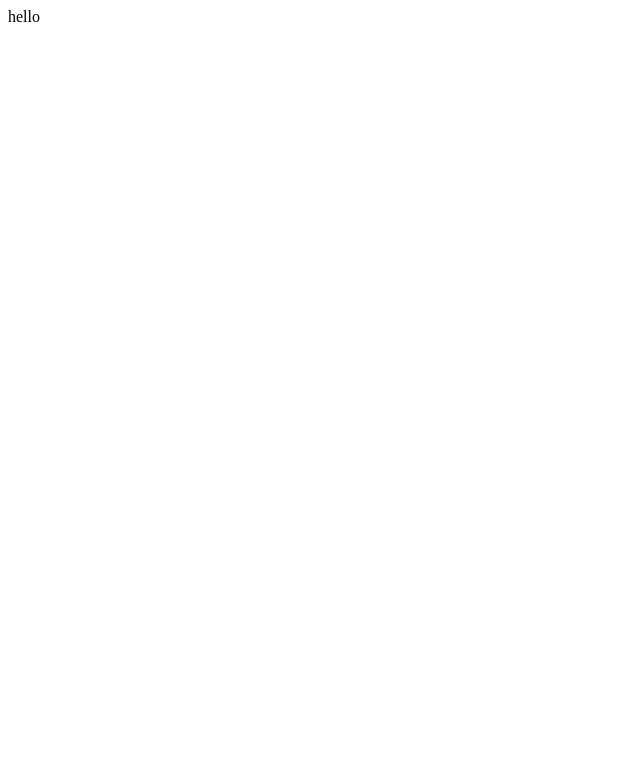
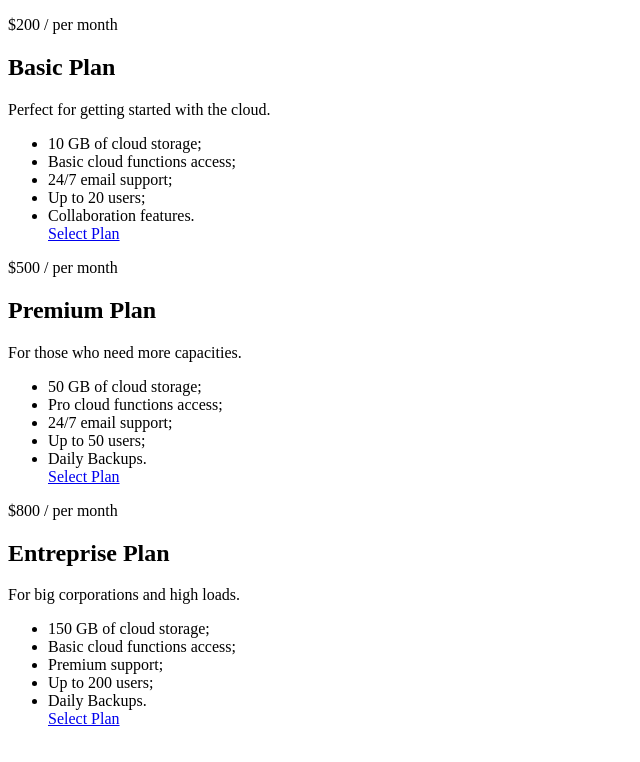
Before and after one commit to koldovsky/4391-team-01, a plain HTML site: page index.prising-home.html in a window 1280 px wide. Shown: the whole page, without its empty margins (0-640 px from the left). Drawn offline with Linux system fonts and the light colour scheme.

Commit message:
Add sections with plans

```diff
--- a/index.prising-home.html
+++ b/index.prising-home.html
@@ -1,34 +1,106 @@
 <!DOCTYPE html>
 <html lang="en">
-  <head>
+
+<head>
     <meta charset="UTF-8" />
     <meta name="viewport" content="width=device-width, initial-scale=1.0" />
     <title>Document</title>
     <link rel="shortcut icon" href="#" type="image/x-icon" />
-    <script
-      src="https://unpkg.com/htmx.org@1.9.10"
-      integrity="sha384-D1Kt99CQMDuVetoL1lrYwg5t+9QdHe7NLX/SoJYkXDFfX37iInKRy5xLSi8nO7UC"
-      crossorigin="anonymous"
-    ></script>
-  </head>
-  <body>
+    <script src="https://unpkg.com/htmx.org@1.9.10"
+        integrity="sha384-D1Kt99CQMDuVetoL1lrYwg5t+9QdHe7NLX/SoJYkXDFfX37iInKRy5xLSi8nO7UC"
+        crossorigin="anonymous"></script>
+</head>
+
+<body>
     <!-- Denis -->
     <header class="header">
-      <div
-        data-hx-trigger="load"
-        data-hx-swap="outerHTML"
-        data-hx-get="global.denis-header-nav.partial.html"
-      ></div>
+        <div data-hx-trigger="load" data-hx-swap="outerHTML" data-hx-get="global.denis-header-nav.partial.html"></div>
     </header>
 
-hello
+    <!-- <div>
+        <div>
+            <h1>Pricing</h1>
+            <p>Home ><span>Pricing</span> </p>
+        </div>
+    </div> -->
+    <div class="sections-with-prises">
+        <section class="first-sections-with-prises ">
+            <p><span>$200 </span> / per month</p>
+            <h2>Basic Plan</h2>
+            <p>Perfect for getting started with the cloud.</p>
+            <ul>
+                <li>
+                    10 GB of cloud storage;
+                </li>
+                <li>
+                    Basic cloud functions access;
+                </li>
+                <li>
+                    24/7 email support;
+                </li>
+                <li>
+                    Up to 20 users;
+                </li>
+                <li>
+                    Collaboration features.
+                </li>
+                <a href="#">Select Plan</a>
+            </ul>
+        </section>
+
+        <section class="second-sections-with-prises">
+            <p><span>$500 </span> / per month</p>
+            <h2>Premium Plan</h2>
+            <p>For those who need more capacities.</p>
+            <ul>
+                <li>
+                    50 GB of cloud storage;
+                </li>
+                <li>
+                    Pro cloud functions access;
+                </li>
+                <li>
+                    24/7 email support;
+                </li>
+                <li>
+                    Up to 50 users;
+                </li>
+                <li>
+                    Daily Backups.
+                </li>
+                <a href="#">Select Plan</a>
+            </ul>
+        </section>
+
+        <section class="third-sections-with-prises">
+            <p><span>$800 </span> / per month</p>
+            <h2>Entreprise Plan</h2>
+            <p>For big corporations and high loads.</p>
+            <ul>
+                <li>
+                    150 GB of cloud storage;
+                </li>
+                <li>
+                    Basic cloud functions access;
+                </li>
+                <li>
+                    Premium support;
+                </li>
+                <li>
+                    Up to 200 users;
+                </li>
+                <li>
+                    Daily Backups.
+                </li>
+                <a href="#">Select Plan</a>
+            </ul>
+        </section>
+    </div>
+
     <footer class="footer">
-      <nav
-        data-hx-trigger="load"
-        data-hx-swap="outerHTML"git pull
+        <nav data-hx-trigger="load" data-hx-swap="outerHTML" git pull data-hx-get="global.footer-nav.partial.html">
+        </nav>
+    </footer>
+</body>
 
-        data-hx-get="global.footer-nav.partial.html"
-      ></nav>
-    </footer>
-  </body>
 </html>
```
